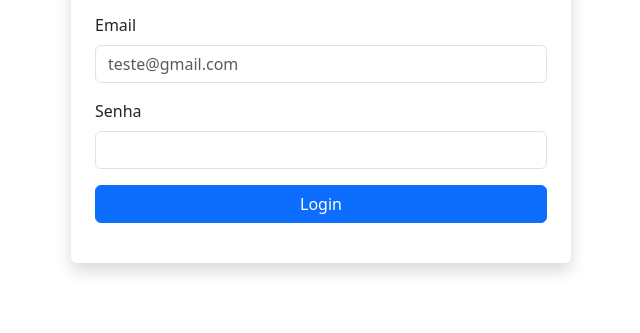
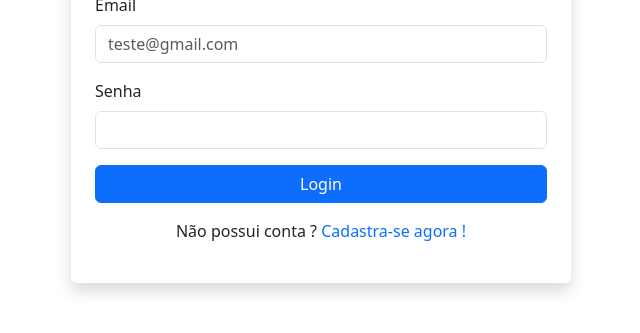
Before and after one commit to chinagliadev/teste-login, a website: page public/index.html in a window 1280 px wide. Shown: the part 327-660 px from the top of the page, without its empty margins (319-959 px from the left). Drawn offline with nearby package versions, Linux system fonts and the light colour scheme.

Commit message:
implementa link para a pagina de cadastro

```diff
--- a/public/index.html
+++ b/public/index.html
@@ -27,6 +27,9 @@
             <div class="mb-3">
                 <button class="btn btn-primary w-100">Login</button>
             </div>
+            <div class="mb-3 text-center">
+                <span>Não possui conta ? </span><a class="text-decoration-none" href="./cadastro.html">Cadastra-se agora !</a>
+            </div>
         </form>
     </div>
 </body>
```
